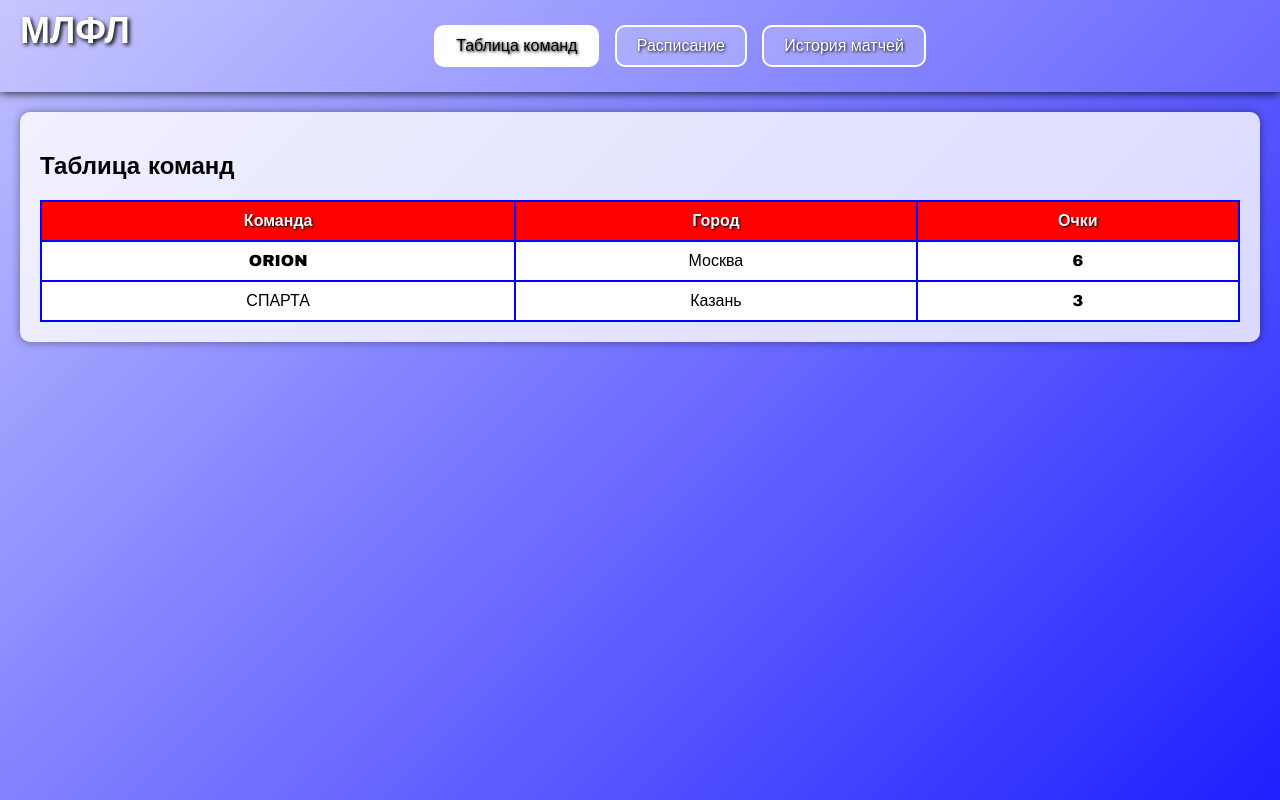
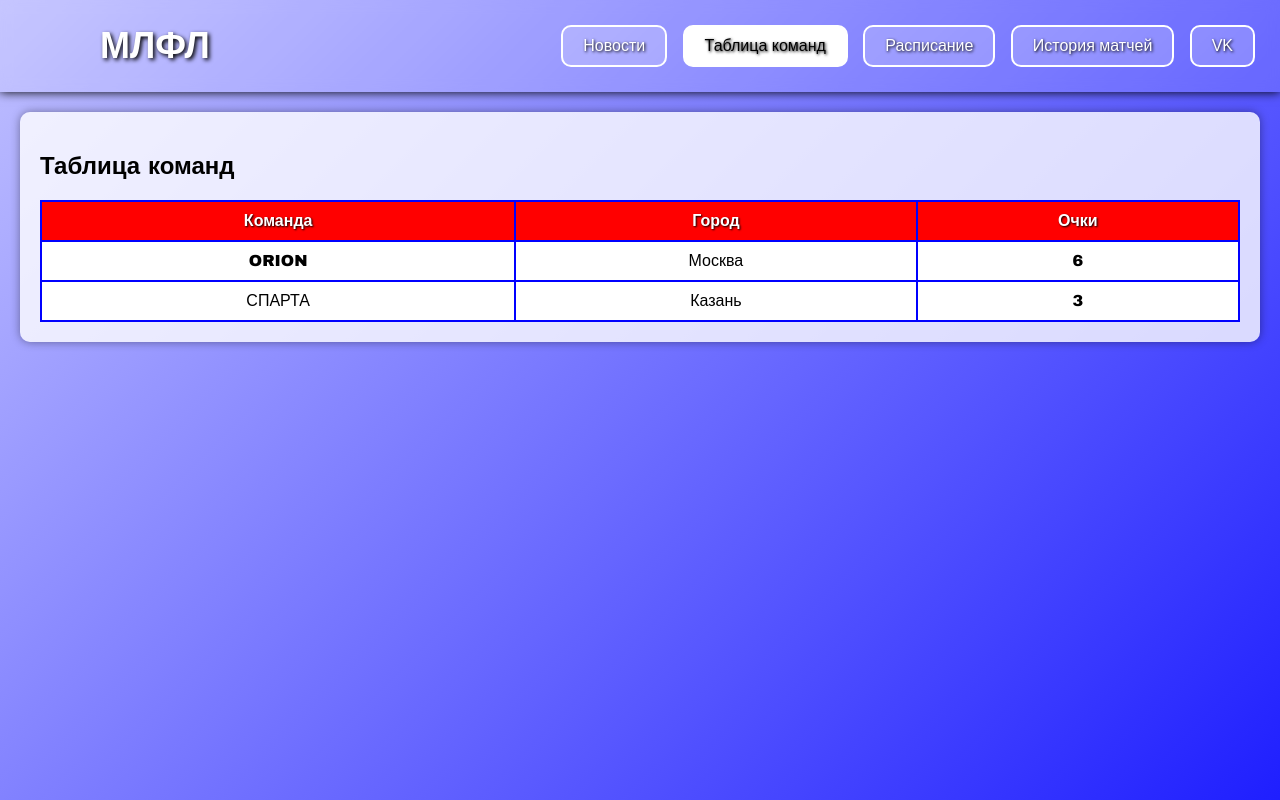
Before and after one commit to MLFL-liga/liga, a plain HTML site: page liga.html in a window 1280 px wide. Drawn offline with Linux system fonts and the light colour scheme.

Commit message:
Update liga.html

```diff
--- a/liga.html
+++ b/liga.html
@@ -27,12 +27,12 @@
       text-align: center;
       box-shadow: 0 0 10px #000;
       position: relative;
+      display: flex;
+      justify-content: space-between;
+      align-items: center;
     }
 
     .logo {
-      position: absolute;
-      top: 10px;
-      left: 20px;
       font-size: 36px;
       font-weight: bold;
       color: #ffffff;
@@ -99,12 +99,21 @@
 
 <header>
   <div class="logo">МЛФЛ</div>
-  <button class="btn-nav active" onclick="showTab('teams')">Таблица команд</button>
-  <button class="btn-nav" onclick="showTab('schedule')">Расписание</button>
-  <button class="btn-nav" onclick="showTab('history')">История матчей</button>
+  <div class="header-buttons">
+    <button class="btn-nav" onclick="showTab('news')">Новости</button>
+    <button class="btn-nav active" onclick="showTab('teams')">Таблица команд</button>
+    <button class="btn-nav" onclick="showTab('schedule')">Расписание</button>
+    <button class="btn-nav" onclick="showTab('history')">История матчей</button>
+    <button class="btn-nav" onclick="window.location.href='https://vk.com'" target="_blank">VK</button>
+  </div>
 </header>
 
 <div class="content">
+  <div id="news" class="tab">
+    <h2>Новости</h2>
+    <p>Здесь будут отображаться последние новости.</p>
+  </div>
+
   <div id="teams" class="tab active">
     <h2>Таблица команд</h2>
     <table>
```
